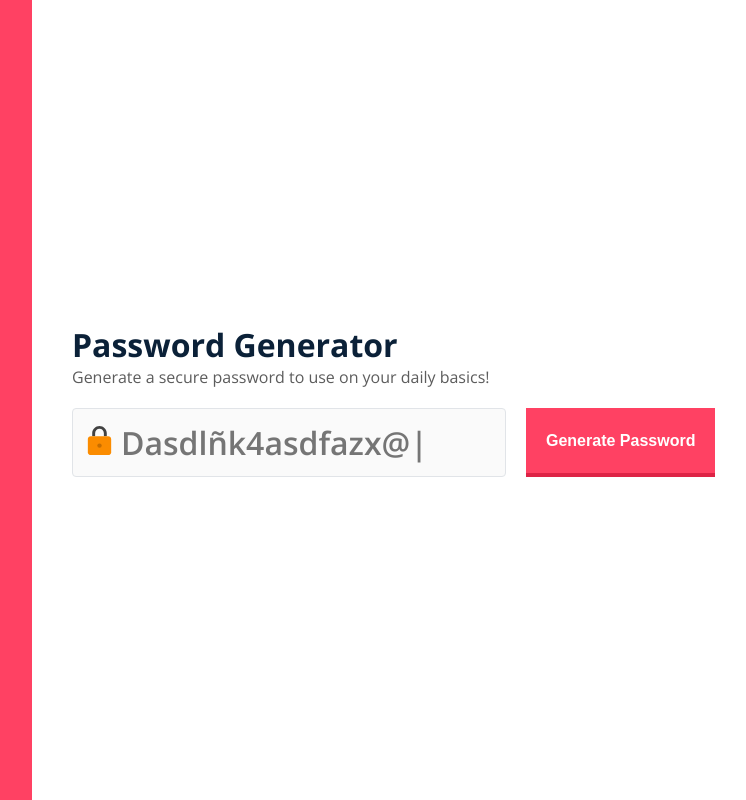
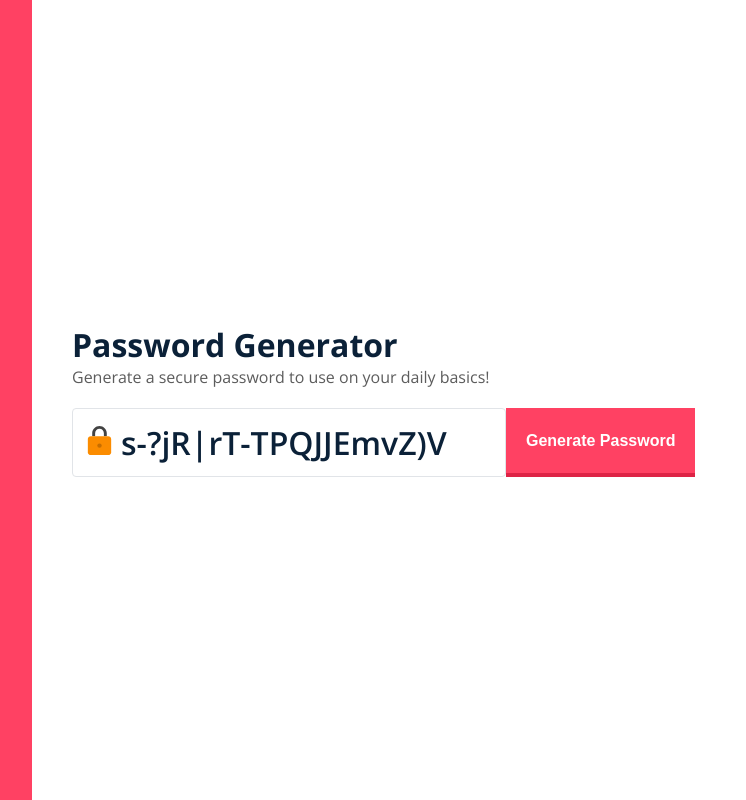
Before and after one commit to ajsevillano/password-generator, a React (Create React App) app: page / in a window 1280 px wide. Shown: the whole page, without its empty margins (340-1086 px from the left). Built offline with nearby package versions, Linux system fonts and the light colour scheme.

Commit message:
Refactory password generator

```diff
--- a/src/App.css
+++ b/src/App.css
@@ -43,7 +43,6 @@ body {
 }
 .input-container input {
   width: 50%;
-  margin-right: 20px;
   border: 1px solid #e1e4e8;
   border-radius: 4px;
   outline: none;
--- a/src/App.js
+++ b/src/App.js
@@ -1,36 +1,34 @@
 import './App.css';
-import React, { useState } from 'react';
+import React, { useState, useEffect } from 'react';
 
 import Layout from './components/Layout/Index';
 import Input from './components/Input/Index';
 import Button from './components/Button/index';
+
+import { generatePassword } from './helpers';
 
 import { FcLock } from 'react-icons/fc';
 
 const App = () => {
   const [password, setPassword] = useState('');
 
-  const handleClick = (e) => {
+  useEffect(() => {
+    setPassword(generatePassword());
+  }, []);
+
+  function handleClick(e) {
     e.preventDefault();
-    let randomPassword = '';
-    for (let step = 0; step < 20; step++) {
-      const getRandomLower = () => {
-        return String.fromCharCode(
-          Math.floor(Math.random() * (122 - 97 + 1)) + 97
-        );
-      };
-      randomPassword += getRandomLower();
-    }
-    setPassword(randomPassword);
-  };
+    setPassword(generatePassword());
+  }
+
   return (
     <Layout>
       <h1>Password Generator</h1>
       <p> Generate a secure password to use on your daily basics!</p>
       <div className="input-container">
         <FcLock size={35} className={'lock-icon'} />
-        <Input />
-        <Button handleClick={(e) => handleClick(e)} />
+        <Input value={password} />
+        <Button handleClick={handleClick} />
       </div>
     </Layout>
   );
--- a/src/components/Input/Index.js
+++ b/src/components/Input/Index.js
@@ -1,5 +1,5 @@
-const Input = () => {
-  return <input type="text" disabled placeholder="Dasdlñk4asdfazx@|" />;
+const Input = ({ value }) => {
+  return <input type="text" defaultValue={value} />;
 };
 
 export default Input;
--- a/src/components/Input/_Input.scss
+++ b/src/components/Input/_Input.scss
@@ -3,7 +3,6 @@
   position: relative;
   input {
     width: 50%;
-    margin-right: 20px;
     border: 1px solid #e1e4e8;
     border-radius: 4px;
     outline: none;
--- /dev/null
+++ b/src/helpers.js
@@ -0,0 +1,53 @@
+let characters = '';
+let passwordLength = 20;
+
+const setUpperCase = (isUpperCase) => {
+  isUpperCase
+    ? (characters += 'ABCDEFGHIJKLMNOPQRSTUVWXYZ')
+    : (characters += '');
+};
+
+const setLowerCase = (isLowerCase) => {
+  isLowerCase
+    ? (characters += 'abcdefghijklmnopqrstuvwxyz')
+    : (characters += '');
+};
+
+const setSymbols = (isSymbol) => {
+  isSymbol ? (characters += '!@#$%^&*()<>,.?/[]{}-=_+|/') : (characters += '');
+};
+
+const setNumber = (isNumeric) => {
+  isNumeric ? (characters += '0123456789') : (characters += '');
+};
+
+const getRandomInteger = (min, max) => {
+  return Math.floor(Math.random() * (max - min + 1)) + min;
+};
+
+export const setPasswordLength = (length) => {
+  passwordLength = length;
+  return passwordLength;
+};
+
+const passwordCharacters = () => {
+  const characterList = characters;
+  let password = '';
+  if (characterList.length > 0) {
+    for (let i = 0; i < passwordLength; i++) {
+      password += characterList[getRandomInteger(0, characterList.length - 1)];
+    }
+
+    return password;
+  }
+};
+
+export const generatePassword = () => {
+  setPasswordLength(passwordLength);
+  setUpperCase(true);
+  setLowerCase(true);
+  setSymbols(true);
+  setNumber(true);
+  const password = passwordCharacters();
+  return password;
+};
```
Also changed, not shown: 1 other file (tests, documents, lock files or other folders).
